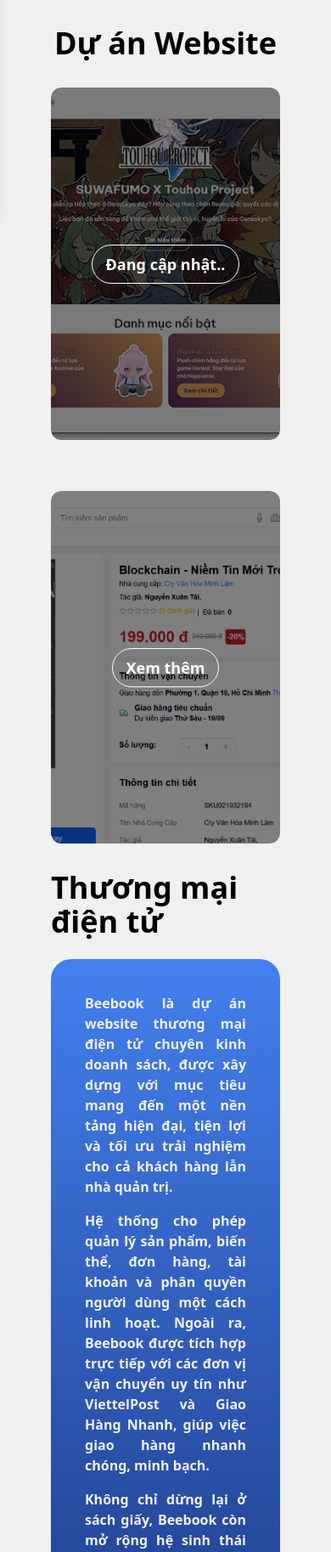
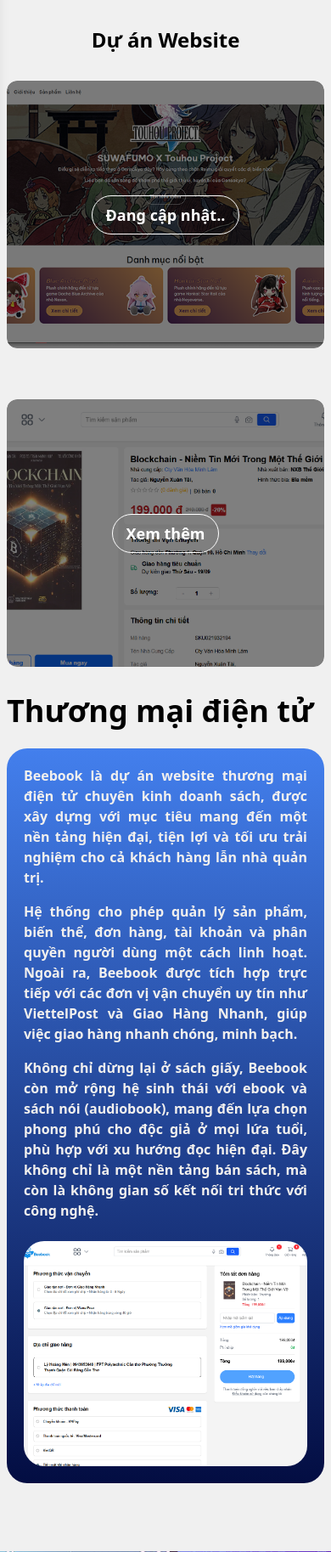
Before and after one commit to HoangMen1902/porfollio, a Laravel app: page / in a window 390 px wide. Shown: the part 590-2417 px from the top of the page at 85% size. Run offline with Laravel 12, Linux system fonts and the light colour scheme; some libraries are stand-ins or nearby versions.

Commit message:
Responsive mobile - finalize

```diff
--- a/resources/views/Project.blade.php
+++ b/resources/views/Project.blade.php
@@ -56,28 +56,28 @@
                 <div class="absolute inset-0 bg-black/10"></div>
 
                 <div
-                    class="absolute w-fit bottom-[8rem] left-[6rem] lg:left-[10rem] flex flex-col lg:w-3/5 gap-10 z-10">
-                    <h1 class="relative text-7xl font-extrabold text-white">
+                    class="absolute w-fit bottom-[8rem] left-[3rem] sm:bottom-[8rem] sm:left-[6rem] lg:left-[10rem] flex flex-col lg:w-3/5 gap-10 z-10">
+                    <h1 class="relative text-4xl md:text-7xl font-extrabold text-white">
                         <span class="gradient-border">Dự án</span>
                     </h1>
-                    <p class="text-[#F2F0EE] text-2xl w-5/6 text-justify lg:w-3/5">
+                    <p class="text-[#F2F0EE] text-lg md:text-2xl w-5/6 text-justify lg:w-3/5">
                         Với hành trình không ngừng học hỏi của Skyline Digital, đội ngũ đã
                         có những dự án nổi bật trong quá trình trau dồi và phát triển.
                     </p>
                 </div>
 
                 <div
-                    class="absolute bottom-[8rem] hidden lg:block right-[10rem] w-[450px] h-[350px] rounded-3xl overflow-hidden">
+                    class="absolute bottom-[8rem] hidden xl:block right-[10rem] w-[450px] h-[350px] rounded-3xl overflow-hidden">
                     <img src="{{ asset('assets/images/tn.JPG') }}" alt="overlay image"
                         class="w-full h-full object-cover">
                 </div>
             </div>
         </section>
 
-        <main class="px-15 m-auto">
+        <main class="px-2 md:px-15 m-auto">
             <section id="project" class="mt-8">
                 <div class="">
-                    <h1 class="relative text-4xl font-semibold text-center mb-8">
+                    <h1 class="relative text-2xl sm:text-4xl font-semibold text-center mb-8">
                         <span class="underline-animate">Dự án Website</span>
                     </h1>
 
@@ -85,14 +85,13 @@
                         <div class="flex flex-col items-center gap-3">
                             <div class="relative group overflow-hidden rounded-xl">
                                 <img src="{{ asset('/assets/images/suwafumo.png') }}" alt="suwafumo"
-      class="w-[610px] h-[415px] object-cover rounded-xl transition-transform duration-500 group-hover:scale-110">
+                                    class="w-full h-[315px] sm:w-[610px] sm:h-[415px] object-cover rounded-xl transition-transform duration-500 group-hover:scale-110">
 
                                 <div class="absolute inset-0 rounded-xl
         bg-black/50 opacity-100
         lg:opacity-0 lg:group-hover:opacity-100
         transition-opacity duration-300 flex items-center justify-center">
-      <a href=""
-         class="border border-white rounded-3xl px-4 py-2
+                                    <a href="" class="border border-white rounded-3xl px-4 py-2
                 text-white text-lg font-bold
                 transition-all duration-300
                 hover:bg-white hover:text-[#161616]">
@@ -106,14 +105,13 @@
                         <div class="flex flex-col items-center gap-3">
                             <div class="relative group overflow-hidden rounded-xl">
                                 <img src="{{ asset('/assets/images/beebook.png') }}" alt="beebook"
-      class="w-[610px] h-[415px] object-cover rounded-xl transition-transform duration-500 group-hover:scale-110">
+                                    class="w-full h-[315px] sm:w-[610px] sm:h-[415px] object-cover rounded-xl transition-transform duration-500 group-hover:scale-110">
 
                                 <div class="absolute inset-0 rounded-xl
         bg-black/50 opacity-100
         lg:opacity-0 lg:group-hover:opacity-100
         transition-opacity duration-300 flex items-center justify-center">
-      <a href="https://www.beebook.shop/" target="_blank"
-         class="border border-white rounded-3xl px-4 py-2
+                                    <a href="https://www.beebook.shop/" target="_blank" class="border border-white rounded-3xl px-4 py-2
                 text-white text-lg font-bold
                 transition-all duration-300
                 hover:bg-white hover:text-[#161616]">
@@ -130,7 +128,7 @@
             </section>
             <section id="ecommerce" class="mt-8">
                 <h1 class="text-4xl font-semibold ">Thương mại điện tử</h1>
-                <div class="px-10 lg:px-0 gap-6 mt-6 py-10 flex flex-col items-center lg:items-start lg:flex-row rounded-3xl justify-around"
+                <div class="px-5 py-5 sm:px-10 lg:px-0 gap-6 mt-6 sm:py-10 flex flex-col items-center lg:items-start lg:flex-row rounded-3xl justify-around"
                     style="background: linear-gradient(180deg, #437FED, #030D42)">
                     <div class="  lg:w-1/3 flex flex-col gap-4 font-semibold text-justify">
                         <p class="text-[#F2F0EE]">
@@ -158,7 +156,7 @@
                     </div>
                     <div class="">
                         <img src="{{asset('/assets/images/beebook2.png')}}"
-                            class="w-[600px] h-[430px] rounded-3xl object-cover" alt="">
+                            class="w-full h-[265px]  sm:w-[600px] sm:h-[430px] rounded-3xl  object-cover" alt="">
                     </div>
                 </div>
             </section>
```
Lines whose indentation alone changed are shown as unchanged.
